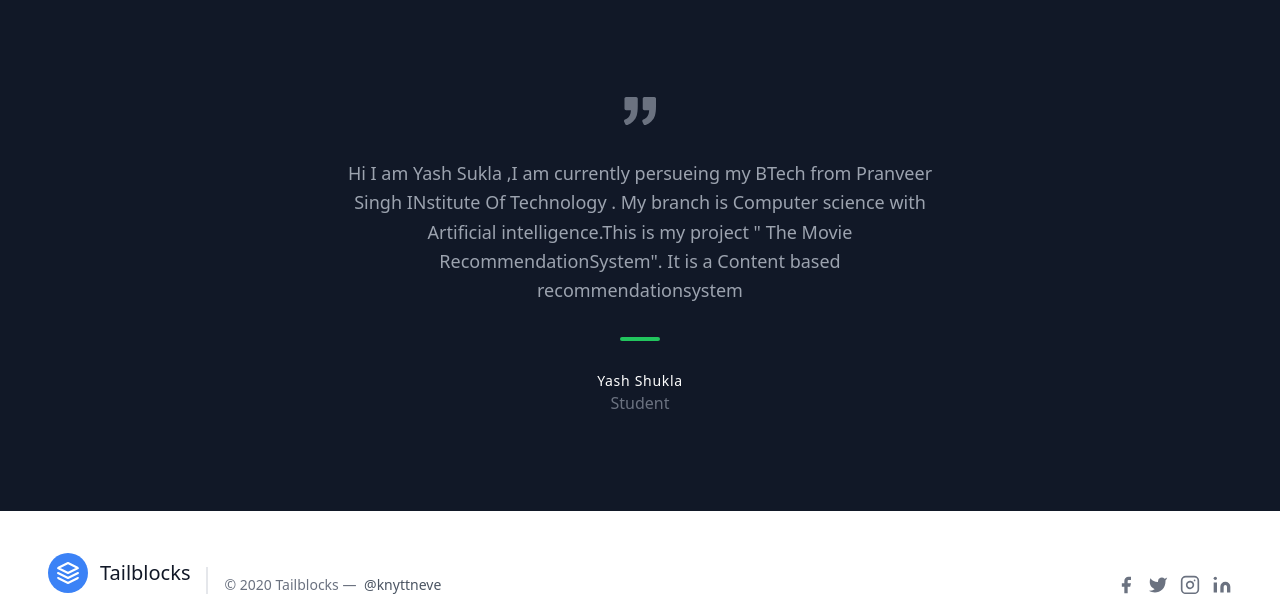
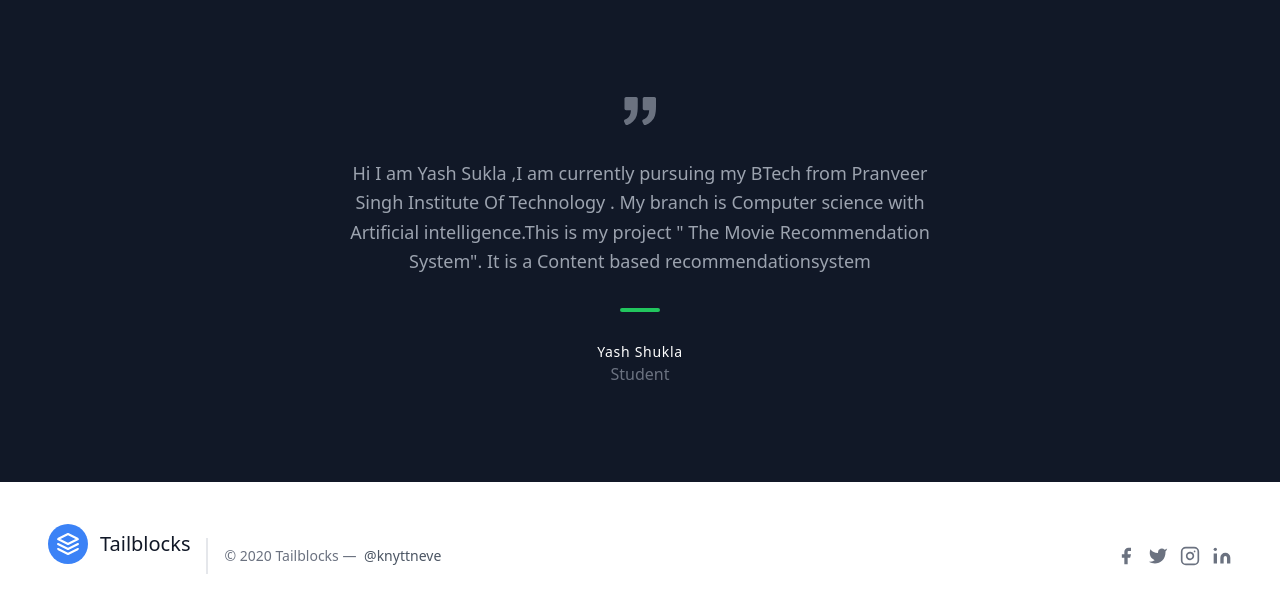
Before and after one commit to Yashshukla0/Movie-Recommendation-System, a Flask app: page /about in a window 1280 px wide. Shown: the part 82-676 px from the top of the page. Run offline with Flask 3, Linux system fonts and the light colour scheme; parts of the project's set-up code (start-up, migrations or seed data) failed here and were passed over; some libraries are stand-ins or nearby versions.

Commit message:
Update about.html

```diff
--- a/templates/about.html
+++ b/templates/about.html
@@ -33,7 +33,7 @@
             <svg xmlns="http://www.w3.org/2000/svg" fill="currentColor" class="inline-block w-8 h-8 text-gray-500 mb-8" viewBox="0 0 975.036 975.036">
               <path d="M925.036 57.197h-304c-27.6 0-50 22.4-50 50v304c0 27.601 22.4 50 50 50h145.5c-1.9 79.601-20.4 143.3-55.4 191.2-27.6 37.8-69.399 69.1-125.3 93.8-25.7 11.3-36.8 41.7-24.8 67.101l36 76c11.6 24.399 40.3 35.1 65.1 24.399 66.2-28.6 122.101-64.8 167.7-108.8 55.601-53.7 93.7-114.3 114.3-181.9 20.601-67.6 30.9-159.8 30.9-276.8v-239c0-27.599-22.401-50-50-50zM106.036 913.497c65.4-28.5 121-64.699 166.9-108.6 56.1-53.7 94.4-114.1 115-181.2 20.6-67.1 30.899-159.6 30.899-277.5v-239c0-27.6-22.399-50-50-50h-304c-27.6 0-50 22.4-50 50v304c0 27.601 22.4 50 50 50h145.5c-1.9 79.601-20.4 143.3-55.4 191.2-27.6 37.8-69.4 69.1-125.3 93.8-25.7 11.3-36.8 41.7-24.8 67.101l35.9 75.8c11.601 24.399 40.501 35.2 65.301 24.399z"></path>
             </svg>
-            <p class="leading-relaxed text-lg">Hi I am Yash Sukla ,I am currently persueing my BTech from Pranveer Singh INstitute Of Technology . My branch is Computer science with Artificial intelligence.This is my project " The Movie RecommendationSystem". It is a Content based recommendationsystem  </p>
+            <p class="leading-relaxed text-lg">Hi I am Yash Sukla ,I am currently pursuing my BTech from Pranveer Singh Institute Of Technology . My branch is Computer science with Artificial intelligence.This is my project " The Movie Recommendation System". It is a Content based recommendationsystem  </p>
             <span class="inline-block h-1 w-10 rounded bg-green-500 mt-8 mb-6"></span>
             <h2 class="text-white font-medium title-font tracking-wider text-sm">Yash Shukla</h2>
             <p class="text-gray-500">Student</p>
```
